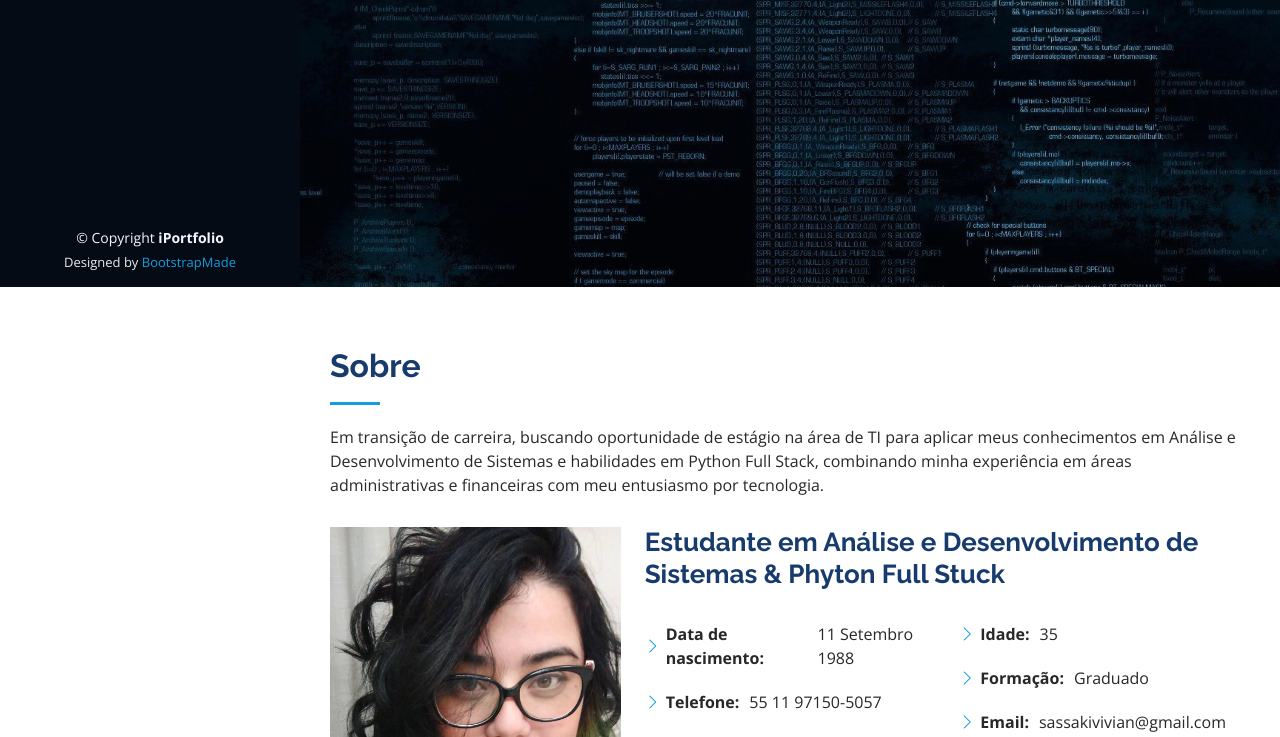
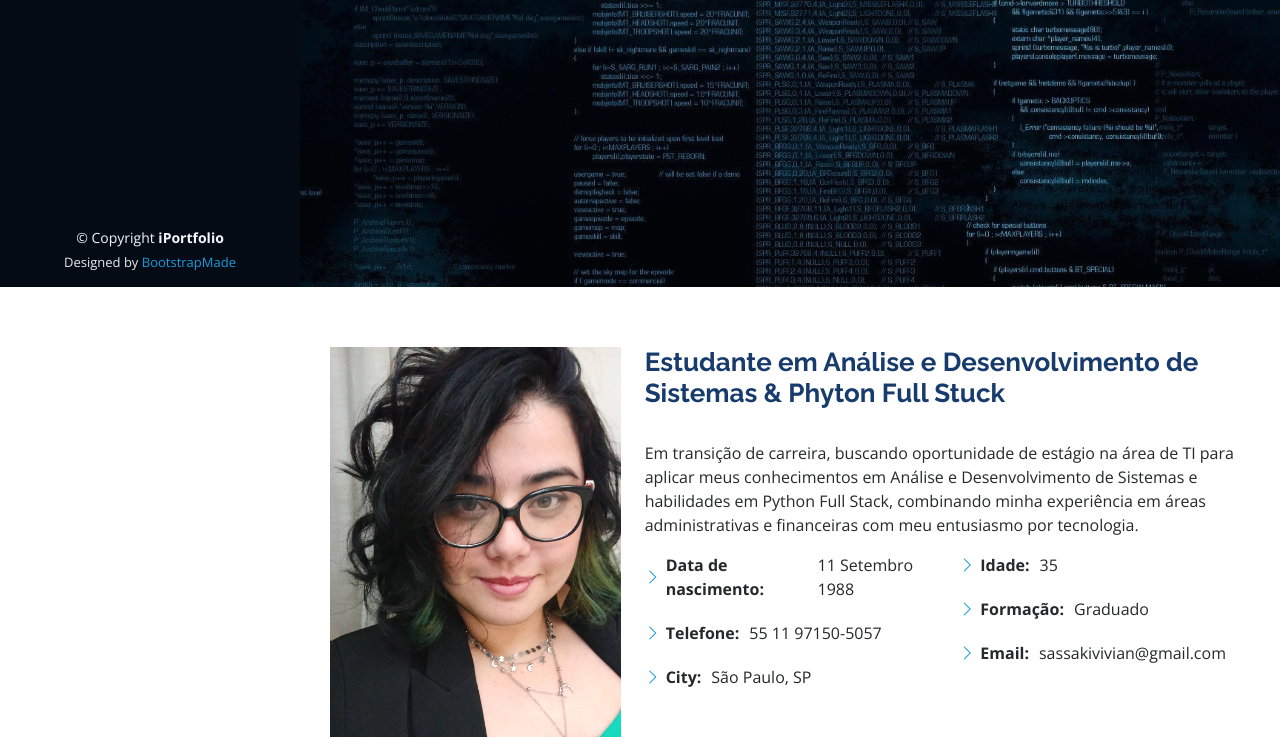
Before and after one commit to vivian-codes/portfolio, a plain HTML site: page index.html in a window 1280 px wide. Shown: the part 513-1250 px from the top of the page. Drawn offline with nearby package versions, Linux system fonts and the light colour scheme.

Commit message:
Atualização da seção sobre

```diff
--- a/index.html
+++ b/index.html
@@ -86,10 +86,7 @@
     <section id="about" class="about">
       <div class="container">
 
-        <div class="section-title">
-          <h2>Sobre</h2>
-          <p>Em transição de carreira, buscando oportunidade de estágio na área de TI para aplicar meus conhecimentos em Análise e Desenvolvimento de Sistemas e habilidades em Python Full Stack, combinando minha experiência em áreas administrativas e financeiras com meu entusiasmo por tecnologia.</p>
-        </div>
+
 
         <div class="row">
           <div class="col-lg-4" data-aos="fade-right">
@@ -97,7 +94,7 @@
           </div>
           <div class="col-lg-8 pt-4 pt-lg-0 content" data-aos="fade-left">
             <h3>Estudante em Análise e Desenvolvimento de Sistemas &amp; Phyton Full Stuck</h3><br>
-
+            <p>Em transição de carreira, buscando oportunidade de estágio na área de TI para aplicar meus conhecimentos em Análise e Desenvolvimento de Sistemas e habilidades em Python Full Stack, combinando minha experiência em áreas administrativas e financeiras com meu entusiasmo por tecnologia.</p>
             <div class="row">
               <div class="col-lg-6">
                 <ul>
```
